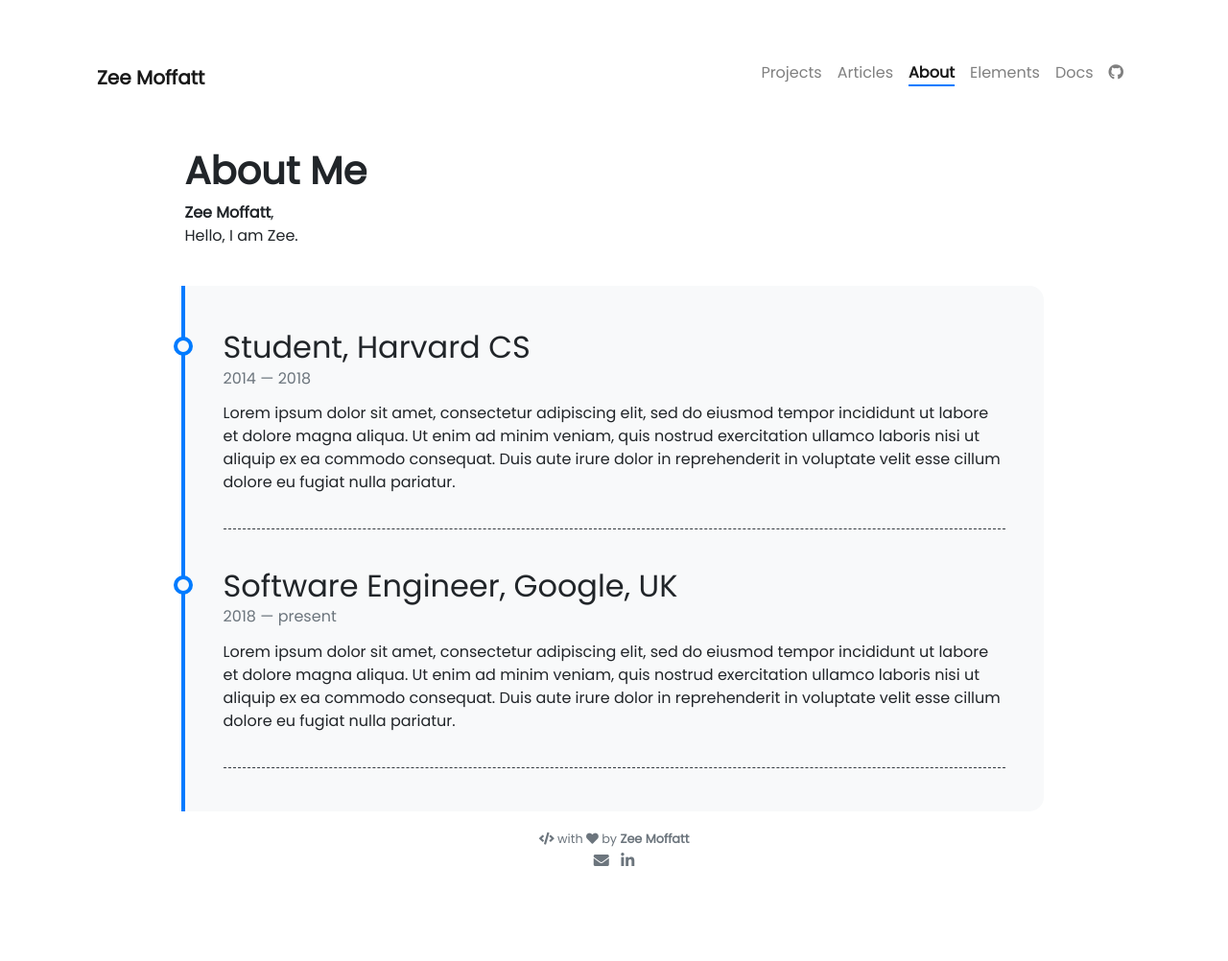
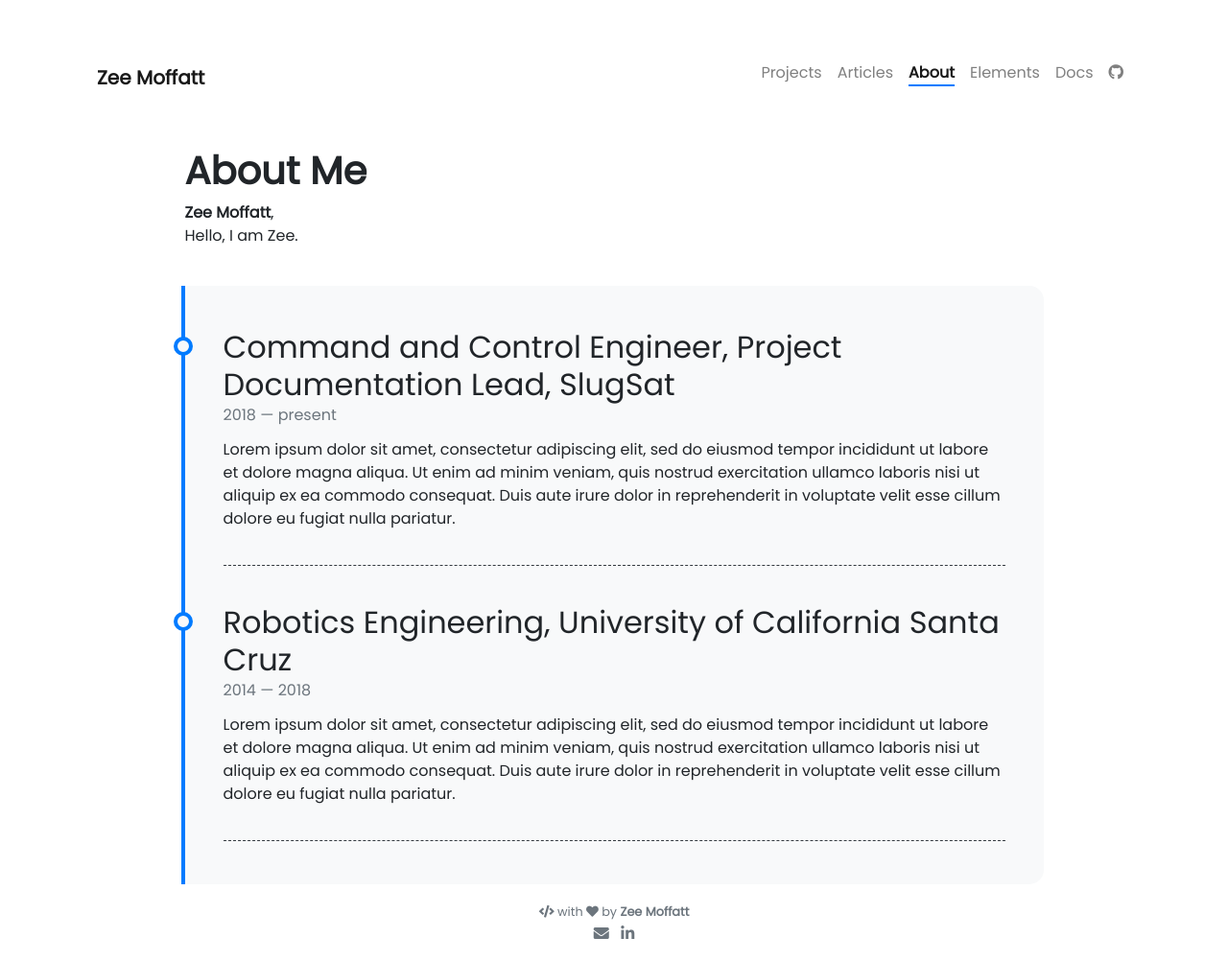
Before and after one commit to zmoffatt/zmoffatt.github.io, a Jekyll site: the page built from pages/about.md, in a window 1280 px wide. Shown: the whole page at 96% size. Built offline with Jekyll 4.4.1, drawn with Linux system fonts in a browser that asks for light colours; nearby versions of some CDN libraries; comment, search, counter and statistics services are not loaded; before the commit the page ends 926 px from its top, so only the background shows below that; some of the changed lines change nothing that is shown.

Commit message:
Timeline

```diff
--- a/_data/timeline.yml
+++ b/_data/timeline.yml
@@ -1,4 +1,13 @@
-- title: Student, Harvard CS
+- title: Command and Control Engineer, Project Documentation Lead, SlugSat
+  from: 2018
+  to: present
+  description: Lorem ipsum dolor sit amet, consectetur adipiscing elit,
+               sed do eiusmod tempor incididunt ut labore et dolore magna aliqua.
+               Ut enim ad minim veniam, quis nostrud exercitation ullamco laboris
+               nisi ut aliquip ex ea commodo consequat. Duis aute irure dolor in
+               reprehenderit in voluptate velit esse cillum dolore eu fugiat nulla pariatur.
+
+- title: Robotics Engineering, University of California Santa Cruz
   from: 2014
   to: 2018
   description: Lorem ipsum dolor sit amet, consectetur adipiscing elit,
@@ -6,12 +15,3 @@
                Ut enim ad minim veniam, quis nostrud exercitation ullamco laboris
                nisi ut aliquip ex ea commodo consequat. Duis aute irure dolor in
                reprehenderit in voluptate velit esse cillum dolore eu fugiat nulla pariatur.
-
-- title: Software Engineer, Google, UK
-  from: 2018
-  to: present
-  description: Lorem ipsum dolor sit amet, consectetur adipiscing elit,
-               sed do eiusmod tempor incididunt ut labore et dolore magna aliqua.
-               Ut enim ad minim veniam, quis nostrud exercitation ullamco laboris
-               nisi ut aliquip ex ea commodo consequat. Duis aute irure dolor in
-               reprehenderit in voluptate velit esse cillum dolore eu fugiat nulla pariatur.
```
